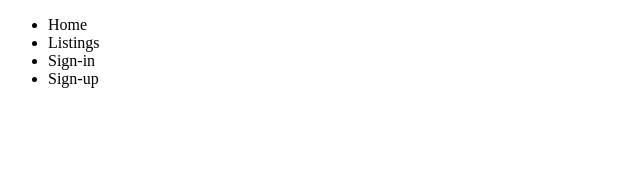
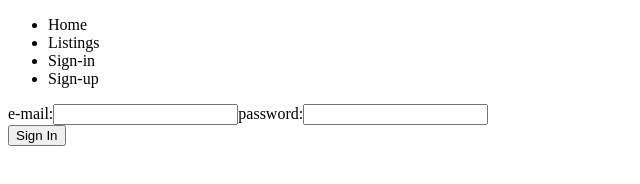
Before and after one commit to Lysaker-git/Semester-Project-2_Noroff, a website with bundled scripts: page authPages/login.html in a window 1280 px wide. Shown: the whole page, without its empty margins (0-640 px from the left). Built offline with nearby package versions, Linux system fonts and the light colour scheme.

Commit message:
forms for login genereated with js

```diff
--- a/src/js/templates/forms.js
+++ b/src/js/templates/forms.js
@@ -1,39 +1,32 @@
+function addElementsForSignIn(fullForm, elements) {
+    elements.forEach(element => {
+        let title = element["title"];
+        if (element["sign-in"]) {
+            let label = document.createElement("label");
+            let input = document.createElement("input");
 
+            label.setAttribute("for", title);
+            label.innerText = `${title}:`;
+
+            input.setAttribute("type", title);
+            input.setAttribute("name", title);
+            input.id = title;
+
+            fullForm.append(label, input);
+        }
+    })
+}
 
 export function creatingForms (elements) {
-    console.log("form hello");
     const signUpContainer = document.querySelector('.signUp');
-    const signInContainer = document.querySelector('signIn');
+    const signInContainer = document.querySelector('.signIn');
+    const fullForm = document.createElement('div');
+    const button = document.createElement("button");
 
-    elements.forEach(element => {
-        let signingIn = element["sign-in"];
-        if (signingIn) {
-            let label = document.createElement("label");
-            let input = document.createElement("input");
-            label.setAttribute("for", element["title"]);
-            input.setAttribute("type", element["title"]);
-            input.setAttribute("name", element["title"]);
-            console.log(label)
-            console.log(input)
+    addElementsForSignIn(fullForm, elements);
 
+    let formLength = fullForm.children.length;
+    button.innerText = formLength >= 4 ? "Sign In" : "Sign Up";
 
-        }
-    })
-    // Creating sign up form
-
-    // signUpContainer.innerHTML = `
-    //     <label for "name">Name:</label>
-    //     <input type="text" name="name" id="name">
-    //     <label for="avatar">Avatar:</label>
-    //     <input type="text" name="avatar" id="avatar">
-    //     <label for="email">E-mail:</label>
-    //     <input type="email" name="email" id="email">
-    //     <label for="confirmEmail">Confirm E-mail:</label>
-    //     <input type="email" name="confirmEmail" id="confirmEmail">
-    //     <label for="passwordSignUp">Password:</label>
-    //     <input type="password" name="passwordSignUp" id="passwordSignUp">
-    //     <label for="passwordSignUpConfirm">Password:</label>
-    //     <input type="password" name="passwordSignUpConfirm" id="passwordSignUpConfirm">
-    //     <button type="submit">Sign Up</button>
-    // `
+    signInContainer.append(fullForm, button);
 }
```
Also changed, not shown: authPages/login.html (+1 -3 lines).
